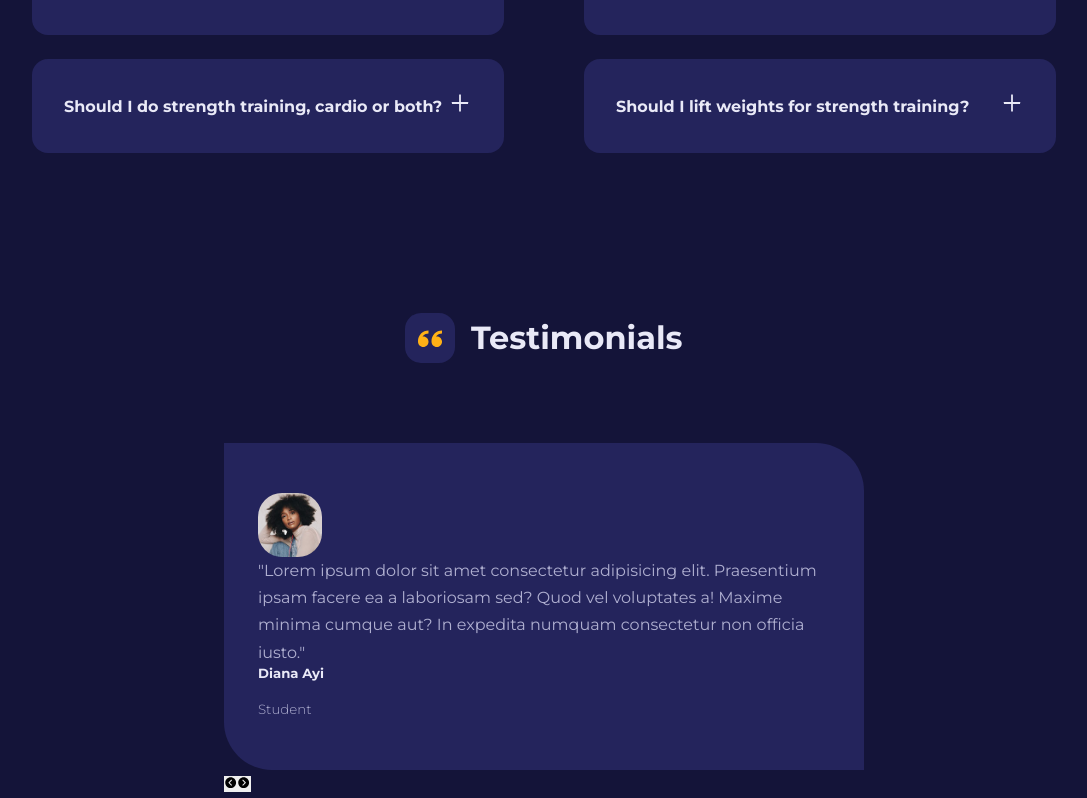
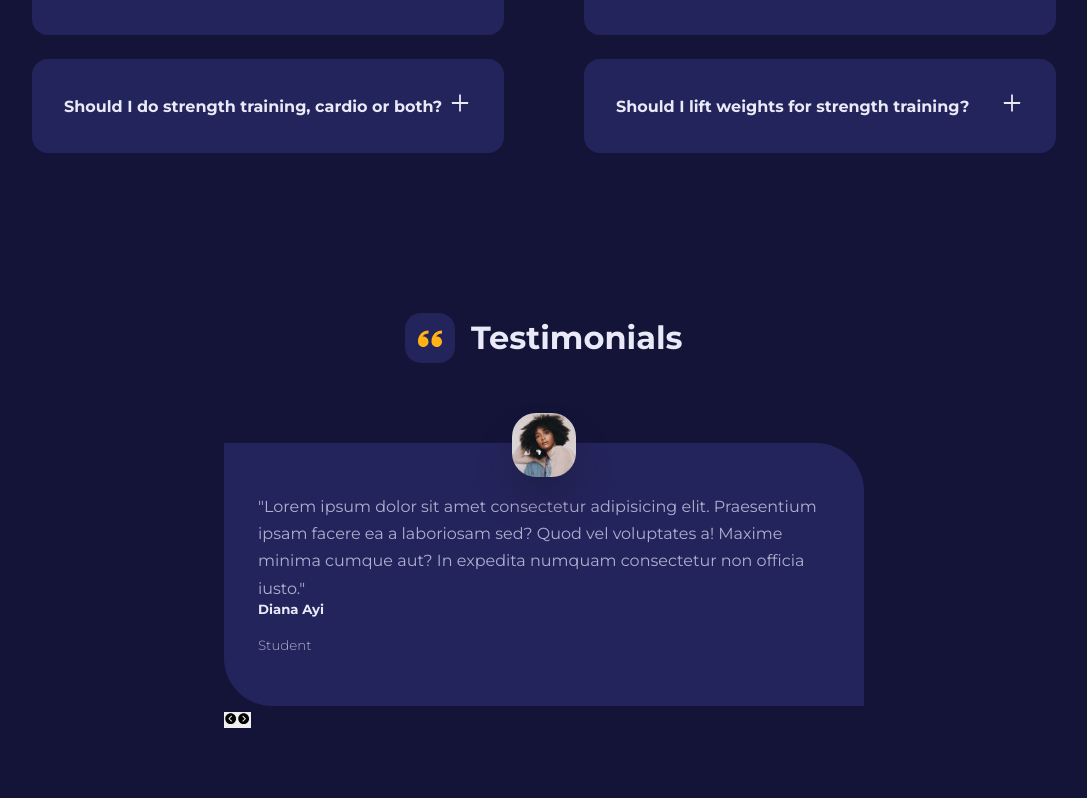
Before and after one commit to erickdc7/react-trainer-website, a React (Create React App) app: page / in a window 1280 px wide. Shown: the part 2652-3450 px from the top of the page, without its empty margins (96-1183 px from the left). After the commit the page ends 3386 px from the top, so only its background shows below. Built offline with nearby package versions, Linux system fonts and the light colour scheme; the HTML template or start-up script is replaced by a standard one.

Commit message:
testimonial__avatar styles updated to home.css

```diff
--- a/src/pages/home/home.css
+++ b/src/pages/home/home.css
@@ -168,4 +168,9 @@
   height: 4rem;
   border-radius: 1.5rem;
   overflow: hidden;
+  position: absolute;
+  top: -2rem;
+  left: calc(50% - 2rem);
+  box-shadow: 0 1.5rem 2rem rgba(26, 26, 54, 0.4);
+  transition: var(--transition);
 }
```
